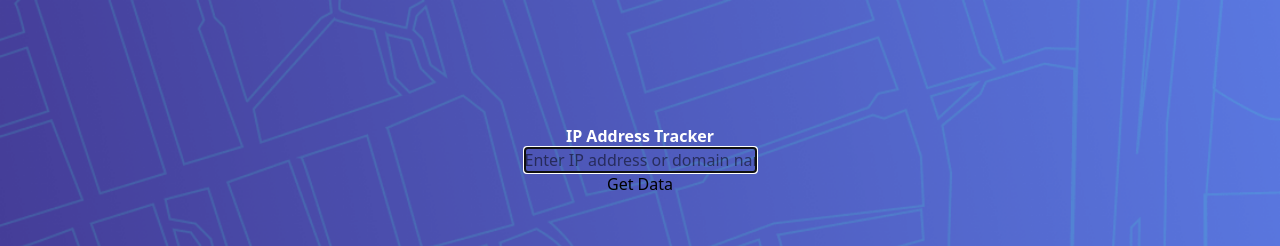
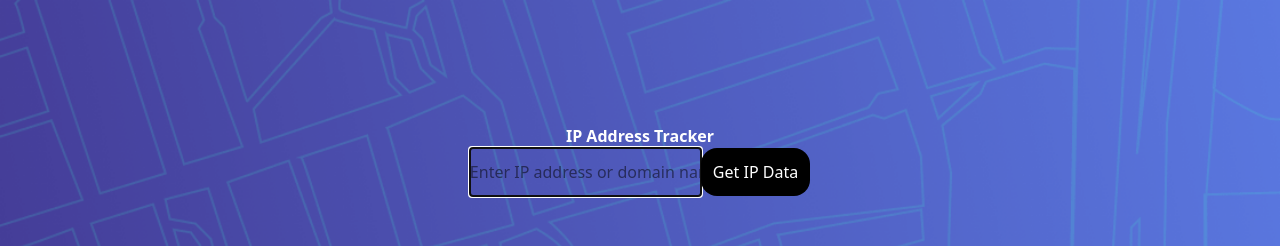
Before and after one commit to LorryAfriyie/ip-address-tracker, a React (Vite) app: page / in a window 1280 px wide. Shown: the top 246 px of the page. Built offline with nearby package versions, Linux system fonts and the light colour scheme.

Commit message:
Add Button and Input components; update IPTracker UI
Introduces reusable Button and Input components. Refactors IPTracker to use these components and improves layout with flexbox for better alignment and styling.

```diff
--- /dev/null
+++ b/src/components/Button.tsx
@@ -0,0 +1,9 @@
+import React from "react";
+
+type ButtonProps = React.ButtonHTMLAttributes<HTMLButtonElement>;
+
+const Button: React.FC<ButtonProps> = ({ children, ...props }) => (
+  <button {...props}>{children}</button>
+);
+
+export default Button;
--- a/src/components/IPTracker.tsx
+++ b/src/components/IPTracker.tsx
@@ -1,4 +1,6 @@
 import { useState, useRef, useEffect } from "react";
+import Button from "./Button";
+import Input from "./Input";
 
 type GeoData = {
   as: {
@@ -91,6 +93,7 @@ export default function IPTracker() {
 
   return (
     <>
+      <div className={"flex align-center justify-center"}>
         <input
           type="text"
           id={"track"}
@@ -100,9 +103,14 @@ export default function IPTracker() {
           ref={inputRef}
           placeholder={"Enter IP address or domain name"}
         />
-      <br />
 
-      <button onClick={setData}>Get Data</button>
+        <Button
+          onClick={setData}
+          className={"bg-black text-white p-3 rounded-2xl"}
+        >
+          Get IP Data
+        </Button>
+      </div>
 
       {internetData && (
         <>
--- /dev/null
+++ b/src/components/Input.tsx
@@ -0,0 +1,7 @@
+import React from "react";
+
+type InputProps = React.InputHTMLAttributes<HTMLInputElement>;
+
+const Input: React.FC<InputProps> = ({ ...props }) => <input {...props} />;
+
+export default Input;
```
Lines whose indentation alone changed are shown as unchanged.
